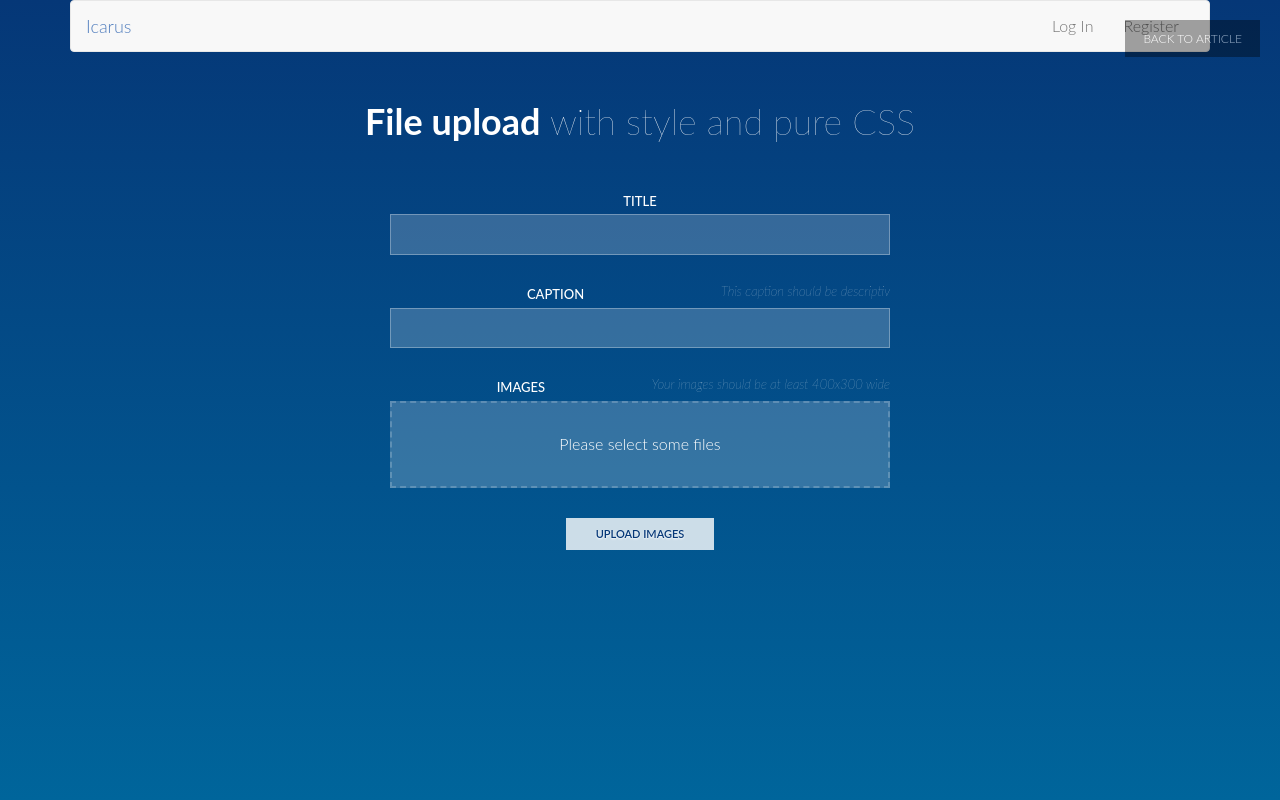
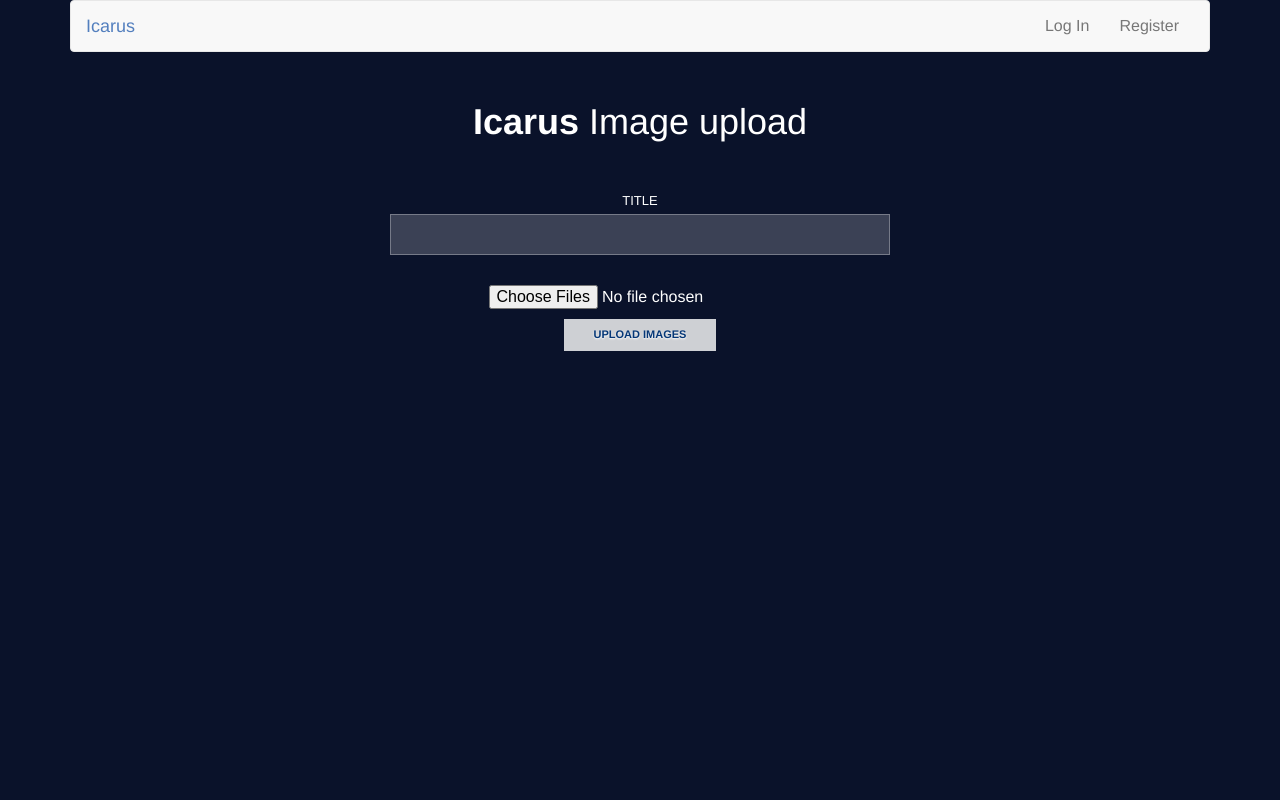
Before and after one commit to justtheboss97/imagehosting, a Flask app: page /upload in a window 1280 px wide. Run offline with Flask 2, Linux system fonts and the light colour scheme; some libraries are stand-ins or nearby versions.

Commit message:
upload area updated

```diff
--- a/application.py
+++ b/application.py
@@ -124,6 +124,9 @@ def upload():
     "Upload page"
     return render_template("upload.html")
 
+    if request.form.get("title"):
+        query.insert("images",)
+
 
 @app.route("/")
 def homepage():
--- a/static/upload.css
+++ b/static/upload.css
@@ -5,16 +5,13 @@
   width: 100%;
   position: relative;
 
+}
+
   input[type=file] {
-    position: absolute;
-    width: 100%;
-    height: 100%;
-    top: 0;
-    left: 0;
-    right: 0;
-    bottom: 0;
-    opacity: 0;
+    width: auto;
+    height: auto;
     cursor: pointer;
+    margin: 10px auto;
   }
 
   .file-dummy {
@@ -73,27 +70,11 @@ body {
   padding: 0;
   font-weight: 300;
   height: 100%;
-  background: #053777;
+  background: #0A122A;
+  text-align: center;
   color: #fff;
   font-size: 16px;
   overflow: hidden;
-  background: -moz-linear-gradient(top, #053777 0%, #00659b 100%);
-  /* FF3.6+ */
-
-  background: -webkit-gradient(linear, left top, left bottom, color-stop(0%, #053777), color-stop(100%, #00659b));
-  /* Chrome,Safari4+ */
-
-  background: -webkit-linear-gradient(top, #053777 0%, #00659b 100%);
-  /* Chrome10+,Safari5.1+ */
-
-  background: -o-linear-gradient(top, #053777 0%, #00659b 100%);
-  /* Opera 11.10+ */
-
-  background: -ms-linear-gradient(top, #053777 0%, #00659b 100%);
-  /* IE10+ */
-
-  background: linear-gradient(to bottom, #053777 0%, #00659b 100%);
-  /* W3C */
 
 }
 
--- a/templates/upload.html
+++ b/templates/upload.html
@@ -7,24 +7,15 @@
 {% block main %}
 <form action="{{ url_for('upload') }}" method="post">
 
-  <h1><strong>File upload</strong> with style and pure CSS</h1>
+  <h1><strong>Icarus</strong> Image upload</h1>
 
   <div class="form-group">
     <label for="title">Title <span></span></label>
     <input type="text" name="title" id="title" class="form-controll"/>
   </div>
-  <div class="form-group">
-    <label for="caption">Caption <span>This caption should be descriptiv</span></label>
-    <input type="text" name="caption" id="caption" class="form-controll"/>
-  </div>
 
-  <div class="form-group file-area">
-        <label for="images">Images <span>Your images should be at least 400x300 wide</span></label>
+  <div class="file-area">
     <input type="file" name="images" id="images" required="required" multiple="multiple"/>
-    <div class="file-dummy">
-      <div class="success">Great, your files are selected. Keep on.</div>
-      <div class="default">Please select some files</div>
-    </div>
   </div>
 
   <div class="form-group">
@@ -32,5 +23,4 @@
   </div>
 
 </form>
-<a href="http://scribblerockerz.com/drag-n-drop-file-input-without-javascript/" class="back-to-article" target="_blank">back to Article</a>
 {% endblock %}
```
